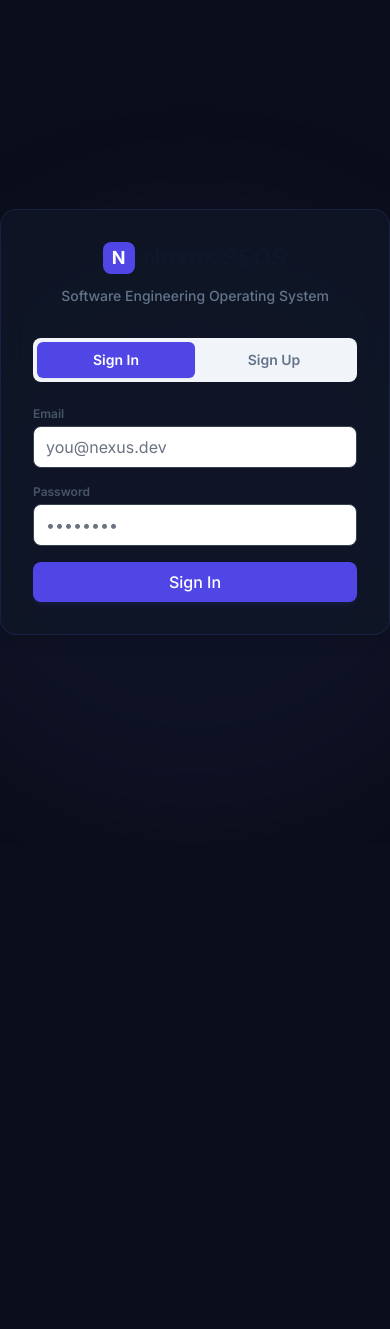
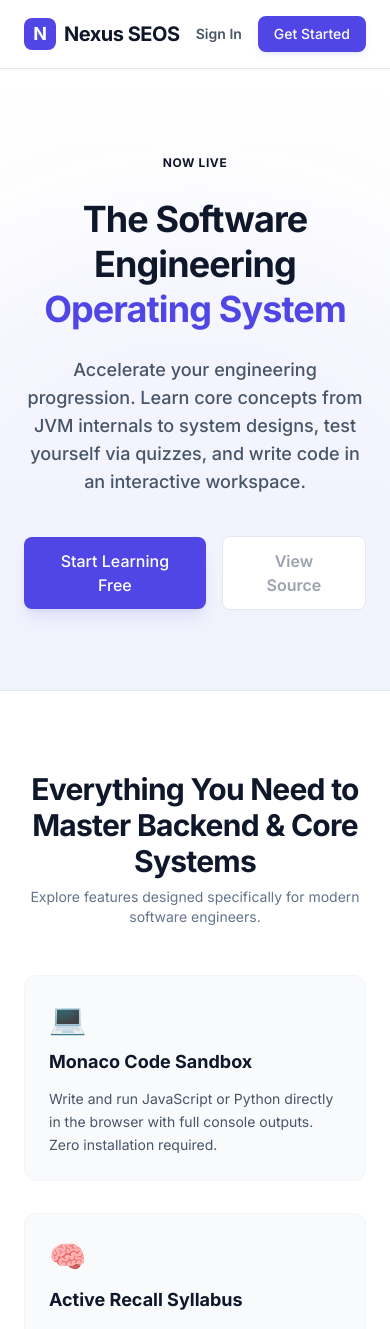
Before and after one commit to UdayPatnala/nexus-seos, a React (Vite) app in the folder apps/web/: page / in a window 390 px wide. Before the commit this address led to /auth. Shown: the top 1329 px of the page. Before the commit the page ends 844 px from the top, so only its background shows below. Built offline with nearby package versions, Linux system fonts and the light colour scheme; no server answers.

Commit message:
feat: add beautiful, responsive product landing page and configure /dashboard router namespaces

```diff
--- a/apps/web/src/App.tsx
+++ b/apps/web/src/App.tsx
@@ -6,6 +6,7 @@ import Dashboard from './pages/Dashboard';
 import CoursesPage from './pages/CoursesPage';
 import Workbench from './pages/Workbench';
 import WorkspaceChat from './pages/WorkspaceChat';
+import LandingPage from './pages/LandingPage';
 
 function ProtectedRoutes() {
   const { user, loading } = useAuth();
@@ -34,8 +35,10 @@ export default function App() {
     <AuthProvider>
       <BrowserRouter>
         <Routes>
+          <Route path="/" element={<LandingPage />} />
           <Route path="/auth" element={<AuthPageWrapper />} />
-          <Route path="/*" element={<ProtectedRoutes />} />
+          <Route path="/dashboard/*" element={<ProtectedRoutes />} />
+          <Route path="*" element={<Navigate to="/" replace />} />
         </Routes>
       </BrowserRouter>
     </AuthProvider>
@@ -44,6 +47,6 @@ export default function App() {
 
 function AuthPageWrapper() {
   const { user } = useAuth();
-  if (user) return <Navigate to="/" replace />;
+  if (user) return <Navigate to="/dashboard" replace />;
   return <AuthPage />;
 }
--- a/apps/web/src/components/AppShell.tsx
+++ b/apps/web/src/components/AppShell.tsx
@@ -3,10 +3,10 @@ import { motion } from 'framer-motion';
 import { useAuth } from '../context/AuthContext';
 
 const NAV = [
-  { to: '/', label: 'Dashboard', icon: '⚡', end: true },
-  { to: '/courses', label: 'Courses', icon: '📚' },
-  { to: '/workbench', label: 'Workbench', icon: '💻' },
-  { to: '/chat', label: 'AI Personas', icon: '🤖' },
+  { to: '/dashboard', label: 'Dashboard', icon: '⚡', end: true },
+  { to: '/dashboard/courses', label: 'Courses', icon: '📚' },
+  { to: '/dashboard/workbench', label: 'Workbench', icon: '💻' },
+  { to: '/dashboard/chat', label: 'AI Personas', icon: '🤖' },
 ];
 
 export default function AppShell() {
--- /dev/null
+++ b/apps/web/src/pages/LandingPage.tsx
@@ -0,0 +1,126 @@
+import { Link } from 'react-router-dom';
+import { motion } from 'framer-motion';
+import { useAuth } from '../context/AuthContext';
+
+export default function LandingPage() {
+  const { user } = useAuth();
+
+  return (
+    <div className="min-h-screen bg-slate-50 text-slate-900 flex flex-col font-sans">
+      {/* Navbar */}
+      <header className="px-6 py-4 bg-white border-b border-slate-200 sticky top-0 z-50 shadow-sm flex items-center justify-between">
+        <div className="flex items-center gap-2">
+          <div className="w-8 h-8 bg-indigo-600 rounded-lg flex items-center justify-center text-white font-bold text-lg">N</div>
+          <span className="text-xl font-bold text-slate-900 tracking-tight">Nexus SEOS</span>
+        </div>
+        <div className="flex items-center gap-4">
+          {user ? (
+            <Link to="/dashboard" className="btn-primary text-sm shadow-md shadow-indigo-500/10">
+              Go to Dashboard
+            </Link>
+          ) : (
+            <>
+              <Link to="/auth" className="text-slate-600 hover:text-slate-900 text-sm font-semibold">
+                Sign In
+              </Link>
+              <Link to="/auth" className="btn-primary text-sm shadow-md shadow-indigo-500/10">
+                Get Started
+              </Link>
+            </>
+          )}
+        </div>
+      </header>
+
+      {/* Hero Section */}
+      <section className="flex-1 flex flex-col items-center justify-center text-center px-6 py-20 relative overflow-hidden bg-gradient-to-b from-white to-slate-50">
+        <div className="absolute inset-0 pointer-events-none">
+          <div className="absolute top-1/4 left-1/2 -translate-x-1/2 w-[700px] h-[700px] bg-indigo-500/5 rounded-full blur-3xl" />
+        </div>
+
+        <motion.div
+          initial={{ opacity: 0, y: 32 }}
+          animate={{ opacity: 1, y: 0 }}
+          transition={{ duration: 0.6 }}
+          className="max-w-3xl space-y-6 z-10"
+        >
+          <span className="px-3 py-1 bg-indigo-550/10 text-indigo-750 text-xs font-bold rounded-full uppercase tracking-wider">
+            Now Live
+          </span>
+          <h1 className="text-4xl md:text-6xl font-extrabold text-slate-900 tracking-tight leading-tight">
+            The Software Engineering <br />
+            <span className="text-indigo-600">Operating System</span>
+          </h1>
+          <p className="text-lg text-slate-600 max-w-2xl mx-auto font-medium">
+            Accelerate your engineering progression. Learn core concepts from JVM internals to system designs, test yourself via quizzes, and write code in an interactive workspace.
+          </p>
+          <div className="flex items-center justify-center gap-4 pt-4">
+            <Link to="/auth" className="btn-primary px-8 py-3 text-base shadow-lg shadow-indigo-500/15">
+              Start Learning Free
+            </Link>
+            <a href="https://github.com/UdayPatnala/nexus-seos" target="_blank" rel="noopener noreferrer" className="btn-ghost px-8 py-3 text-base font-semibold border border-slate-200 bg-white">
+              View Source
+            </a>
+          </div>
+        </motion.div>
+      </section>
+
+      {/* Features Grid */}
+      <section className="px-6 py-20 bg-white border-t border-slate-200">
+        <div className="max-w-5xl mx-auto space-y-12">
+          <div className="text-center space-y-2">
+            <h2 className="text-3xl font-bold text-slate-900 tracking-tight">Everything You Need to Master Backend & Core Systems</h2>
+            <p className="text-slate-500 text-sm max-w-lg mx-auto">Explore features designed specifically for modern software engineers.</p>
+          </div>
+
+          <div className="grid grid-cols-1 md:grid-cols-3 gap-8">
+            {[
+              {
+                title: 'Monaco Code Sandbox',
+                desc: 'Write and run JavaScript or Python directly in the browser with full console outputs. Zero installation required.',
+                icon: '💻'
+              },
+              {
+                title: 'Active Recall Syllabus',
+                desc: 'Track overall mastery (0-100%) and learning velocity through seeded concepts and interactive lesson quizzes.',
+                icon: '🧠'
+              },
+              {
+                title: 'Gemini Mentorship Team',
+                desc: 'Get coaching from specialized AI personas: Tutor (adapt explanations), Debugger (diagnostic traces), and Architect.',
+                icon: '🤖'
+              }
+            ].map((f, i) => (
+              <motion.div
+                key={f.title}
+                initial={{ opacity: 0, y: 24 }}
+                whileInView={{ opacity: 1, y: 0 }}
+                transition={{ duration: 0.5, delay: i * 0.1 }}
+                viewport={{ once: true }}
+                className="p-6 border border-slate-100 bg-slate-50 rounded-xl space-y-3"
+              >
+                <div className="text-3xl">{f.icon}</div>
+                <h3 className="text-lg font-bold text-slate-900">{f.title}</h3>
+                <p className="text-slate-600 text-sm leading-relaxed">{f.desc}</p>
+              </motion.div>
+            ))}
+          </div>
+        </div>
+      </section>
+
+      {/* Footer */}
+      <footer className="px-6 py-8 bg-slate-900 text-slate-400 border-t border-slate-800 text-center text-sm font-medium">
+        <div className="max-w-5xl mx-auto flex flex-col md:flex-row items-center justify-between gap-4">
+          <div>© {new Date().getFullYear()} Nexus SEOS. All rights reserved.</div>
+          <div className="flex items-center gap-6">
+            <a href="https://github.com/UdayPatnala/nexus-seos" target="_blank" rel="noopener noreferrer" className="hover:text-white transition-colors">
+              GitHub
+            </a>
+            <a href="https://vercel.com" target="_blank" rel="noopener noreferrer" className="hover:text-white transition-colors">
+              Vercel
+            </a>
+          </div>
+        </div>
+      </footer>
+    </div>
+  );
+}
```
